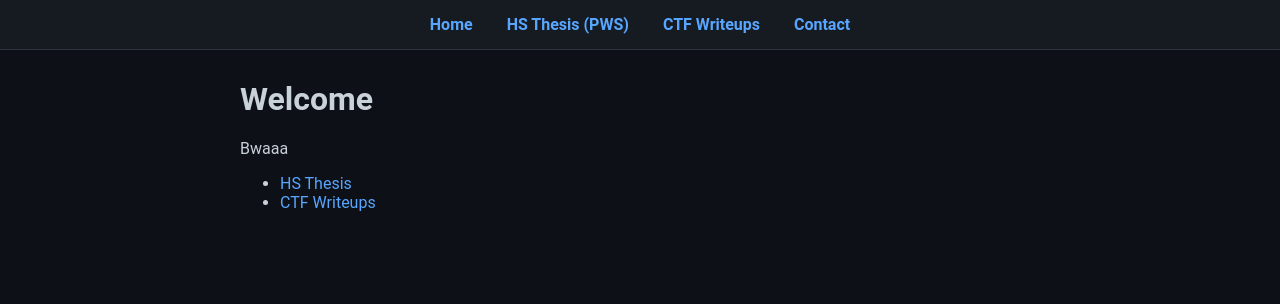
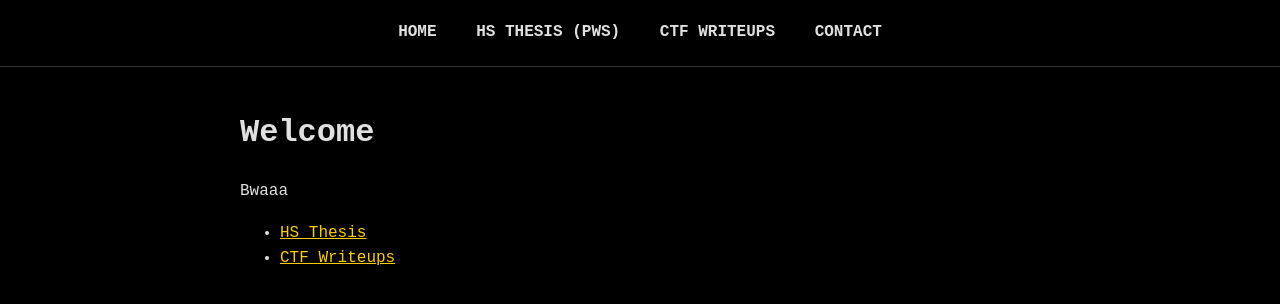
Before and after one commit to 18gssidhu10/18gssidhu10.github.io, a Jekyll site: the page built from index.md, in a window 1280 px wide. Shown: the top 304 px of the page. Built offline with Jekyll 4.4.1, drawn with Linux system fonts in a browser that asks for light colours.

Commit message:
Update style.css

```diff
--- a/assets/css/style.css
+++ b/assets/css/style.css
@@ -1,27 +1,66 @@
 body {
-  margin: 0; padding: 0;
-  font-family: "Roboto", "Segoe UI", Helvetica, Arial, sans-serif;
-  background-color: #0d1117;
-  color: #c9d1d9;
+  margin: 0;
+  padding: 0;
+  background-color: #000000;
+  color: #e0e0e0;
+
+  font-family: "Courier New", Courier, "Lucida Sans Typewriter", "Lucida Typewriter", monospace;
+
+  line-height: 1.6;
+  font-size: 16px;
 }
+
+
 .site-nav {
-  background-color: #161b22;
-  border-bottom: 1px solid #30363d;
-  padding: 15px;
-  position: sticky; top: 0;
+  background-color: #000000;
+  border-bottom: 1px solid #333;
+  padding: 20px 0;
+  text-align: center;
+  position: sticky;
+  top: 0;
 }
-.nav-container { max-width: 800px; margin: 0 auto; text-align: center; }
+
 .nav-link {
-  color: #58a6ff; text-decoration: none; margin: 0 15px; font-weight: bold;
+  color: #e0e0e0;
+  text-decoration: none;
+  margin: 0 15px;
+  font-weight: bold;
+  text-transform: uppercase;
 }
-.nav-link:hover { text-decoration: underline; color: #fff; }
-.container { max-width: 800px; margin: 30px auto; padding: 0 20px; }
+
+.nav-link:hover {
+  color: #ffcc00;
+  text-decoration: underline;
+}
+
+
+a {
+  color: #ffcc00;
+  text-decoration: underline;
+}
+
+a:hover {
+  color: #ffffff;
+  text-decoration: none;
+}
+
+
+.container {
+  max-width: 800px;
+  margin: 40px auto;
+  padding: 0 20px;
+}
+
 
 pre, code {
-  background-color: #161b22;
-  border: 1px solid #30363d;
-  border-radius: 6px;
-  color: #79c0ff;
+  font-family: "Courier New", Courier, monospace;
+  background-color: #111;
+  border: 1px solid #333;
+  border-radius: 4px;
+  color: #fff;
+  padding: 10px;
+
+
+  overflow-x: auto;
+  font-size: 13px;
 }
-img { max-width: 100%; border-radius: 5px; border: 1px solid #30363d; }
-a { color: #58a6ff; text-decoration: none; }
```
